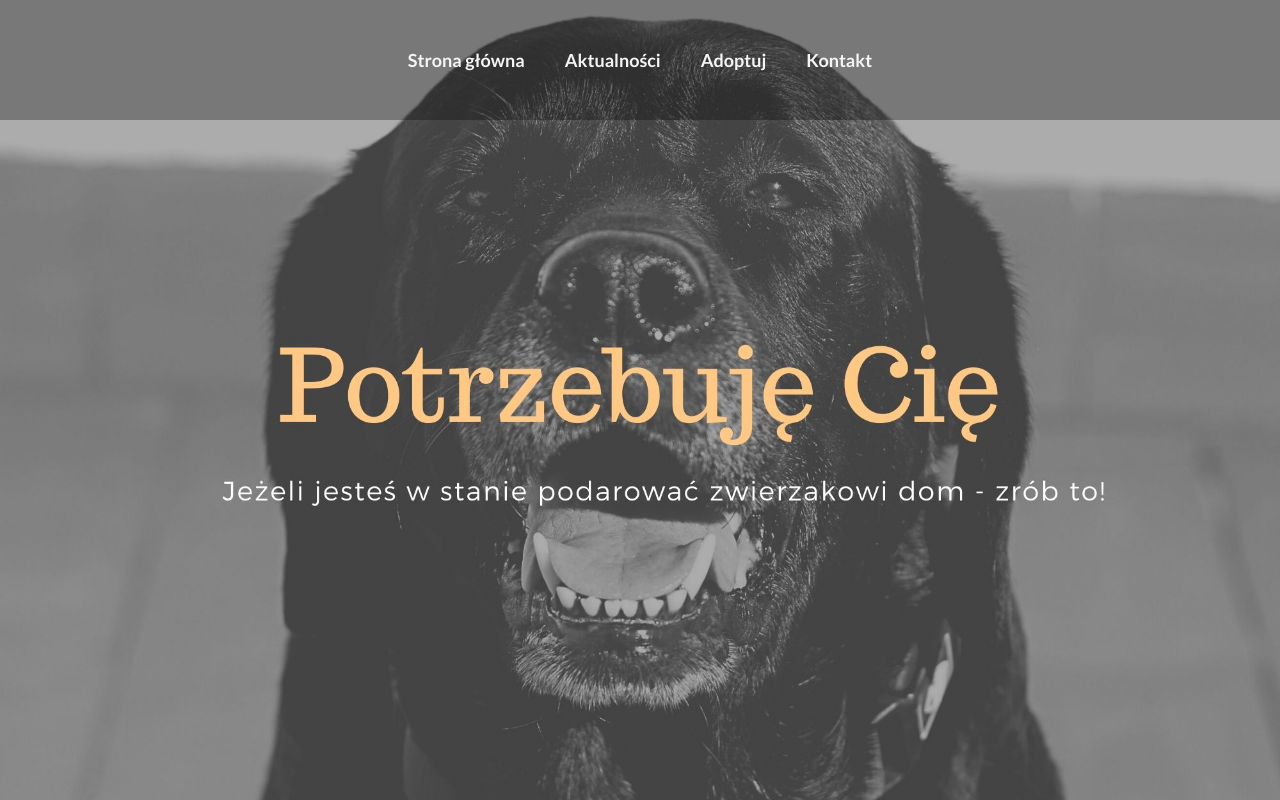
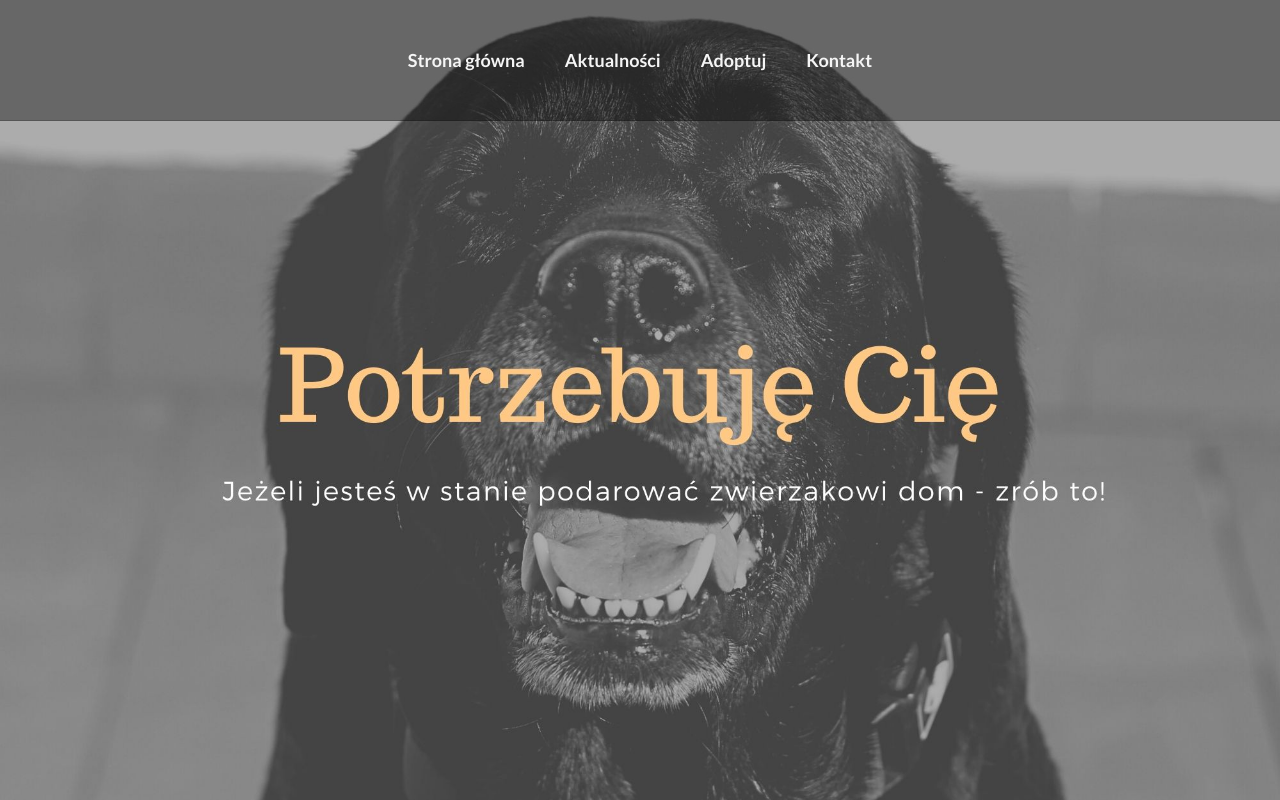
Before and after one commit to kermox/schronisko_krakow, a Django app: page / in a window 1280 px wide. Run offline with Django 3.2, Linux system fonts and the light colour scheme.

Commit message:
Add some styles for a homepage

```diff
--- a/static/css/main.css
+++ b/static/css/main.css
@@ -40,7 +40,9 @@ div.navigation {
     display: flex;
     justify-content: center;
     align-items: center;
-    background-color: rgba(0, 0, 0, 0.3)
+    background-color: rgba(0, 0, 0, 0.4);
+    box-shadow: 0px 1px rgba(0, 0, 0, 0.5);
+
 }
 
 ul.links {
```
